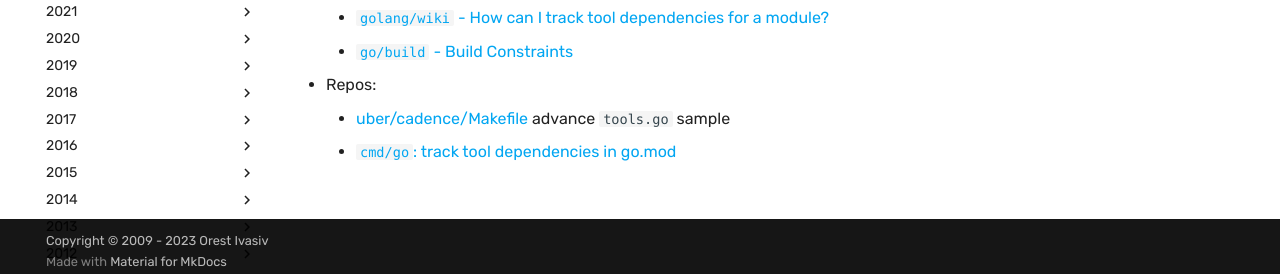
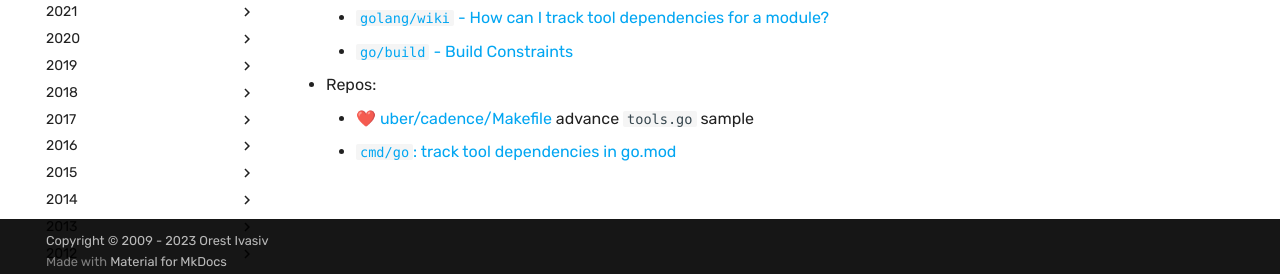
Before and after one commit to halyph/mind-flow, an MkDocs documentation site: the page built from docs/blog/2023/2023-11-13-tools_go.md, in a window 1280 px wide. Shown: the part 616-890 px from the top of the page. Built offline with MkDocs 1.6.1 and Material for MkDocs 9.7.7, drawn with Linux system fonts in a browser that asks for light colours; some web fonts are replaced; comment, search, counter and statistics services are not loaded.

Commit message:
small ref upd

```diff
--- a/docs/blog/2023/2023-11-13-tools_go.md
+++ b/docs/blog/2023/2023-11-13-tools_go.md
@@ -13,5 +13,5 @@
   - [`golang/wiki` - How can I track tool dependencies for a module?](https://github.com/golang/go/wiki/Modules#how-can-i-track-tool-dependencies-for-a-module)
   - [`go/build` - Build Constraints](https://pkg.go.dev/go/build#hdr-Build_Constraints)
 - Repos:
-  - [uber/cadence/Makefile](https://github.com/uber/cadence/blob/a253154e59d04048ea3aa6d77242d1a412b86688/Makefile) advance `tools.go` sample
+  - ❤️ [uber/cadence/Makefile](https://github.com/uber/cadence/blob/a253154e59d04048ea3aa6d77242d1a412b86688/Makefile) advance `tools.go` sample
   - [`cmd/go`: track tool dependencies in go.mod](https://github.com/golang/go/issues/48429)
```
